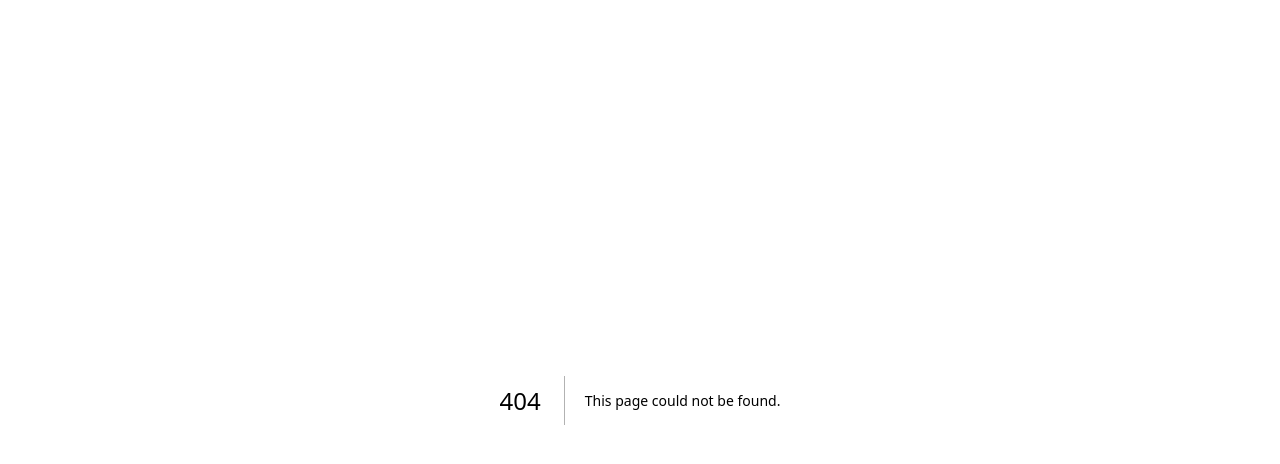
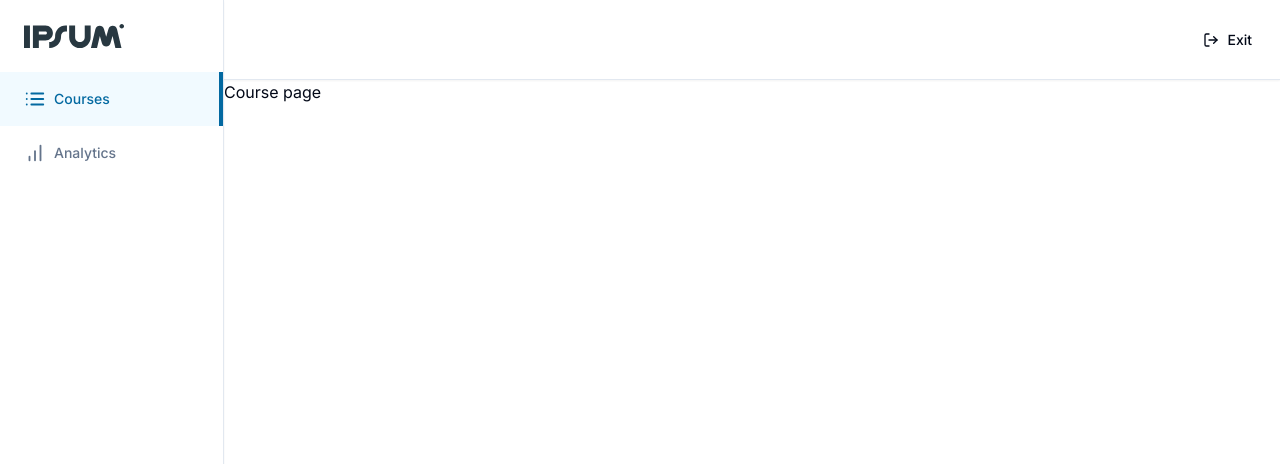
Before and after one commit to daenv/lms-course, a Next.js app: page /teacher/courses in a window 1280 px wide. Before the commit this address had no page. Shown: the top 464 px of the page. Built offline with nearby package versions, Linux system fonts and the light colour scheme; no server answers.

Commit message:
update navbar teacher mode

```diff
--- /dev/null
+++ b/app/(dashboard)/(routes)/teacher/analytics/page.tsx
@@ -0,0 +1,8 @@
+const AnalyticsPage = () => {
+    return (
+        <div>
+            <h1>Analytics</h1>
+        </div>
+    )
+}
+export default AnalyticsPage
--- /dev/null
+++ b/app/(dashboard)/(routes)/teacher/courses/page.tsx
@@ -0,0 +1,8 @@
+const CoursesPage = () => {
+    return (
+        <div>
+            Course page
+        </div>
+    )
+}
+export default CoursesPage
--- a/app/(dashboard)/layout.tsx
+++ b/app/(dashboard)/layout.tsx
@@ -11,7 +11,7 @@ const DashBoardLayout = ({children}: { children: React.ReactNode }) => {
             <div className='hidden md:flex h-full w-56 flex-col fixed inset-y-0 z-50'>
                 <Sidebar/>
             </div>
-            <main className={'md:pl-56 w-full'}>
+            <main className={'md:pl-56 w-full pt-[80px]'}>
                 {children}
             </main>
         </div>
--- a/components/navbar-routes/index.tsx
+++ b/components/navbar-routes/index.tsx
@@ -1,7 +1,42 @@
+'use client';
+
+import {useAuth, UserButton} from "@clerk/nextjs";
+import {usePathname} from "next/navigation";
+import {LogOut} from "lucide-react";
+import Link from "next/link";
+import {Button} from "@/components/ui/button";
+
 export const NavbarRoutes = () => {
+    const {userId} = useAuth();
+    const pathname = usePathname();
+
+    const isTeacherPage = pathname?.startsWith('/teacher')
+    const isCoursePage = pathname?.includes('/course')
+    const isSearchPage = pathname === '/search'
     return (
-        <div>
-            NavbarRoutes
-        </div>
+        <>
+            {
+                isSearchPage && (
+                    <div className={'hidden md:block'}>
+                        {/*<Search*/}
+                    </div>
+                )
+            }
+            <div className={'flex gap-x-2 ml-auto'}>
+                {isTeacherPage || isCoursePage ? (
+                    <Link href={'/'}>
+                        <Button size={'sm'} variant={'ghost'} >
+                            <LogOut className={'h-4 w-4 mr-2'}/>
+                            Exit
+                        </Button>
+                    </Link>
+                ) : (
+                    <Button size={'sm'} variant={'ghost'}>
+                        <Link href={'/teacher/courses'}> Teacher mode</Link>
+                    </Button>
+                )}
+                <UserButton afterSignOutUrl={'/'}/>
+            </div>
+        </>
     )
 }
```
